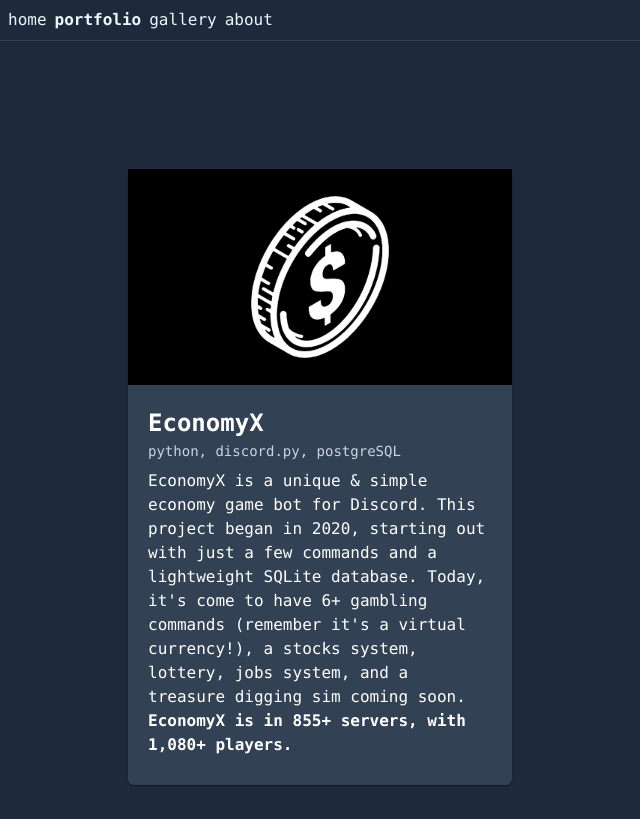
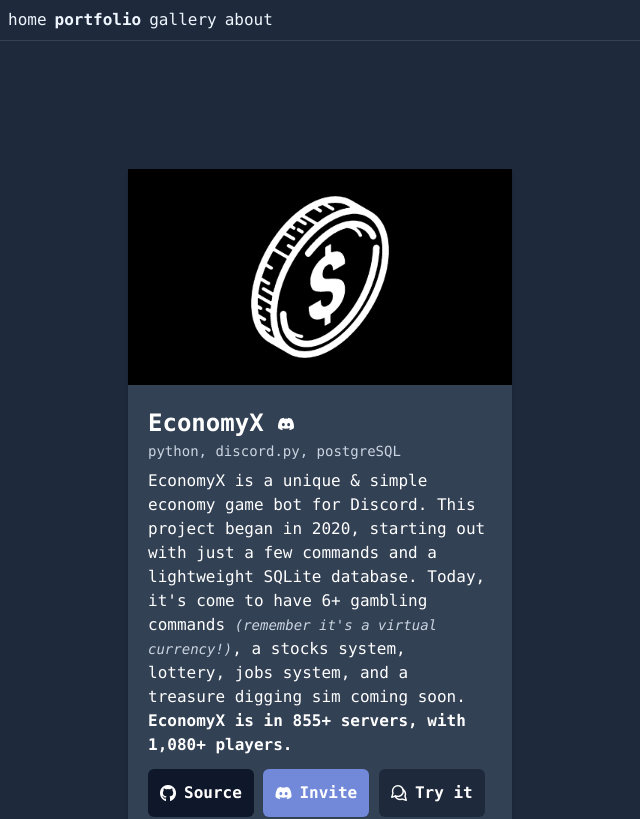
Before and after one commit to averwhy/aversite, a React (Vite) app: page /portfolio in a window 1280 px wide. Shown: the top 819 px of the page, without its empty margins (0-640 px from the left). Built offline with nearby package versions, Linux system fonts and the light colour scheme.

Commit message:
lots of progress :D

```diff
--- a/package.json
+++ b/package.json
@@ -16,6 +16,7 @@
     "@tanstack/react-router": "^1.58.3",
     "aversite": "file:",
     "imgix": "^0.0.2",
+    "primeicons": "^7.0.0",
     "primereact": "^10.8.3",
     "react": "^18.3.1",
     "react-dom": "^18.3.1",
--- a/src/main.tsx
+++ b/src/main.tsx
@@ -1,7 +1,7 @@
-import { StrictMode } from 'react'
 import ReactDOM from 'react-dom/client'
 import { RouterProvider, createRouter } from '@tanstack/react-router'
 import './index.css';
+import 'primeicons/primeicons.css';
 
 // Import the generated route tree
 import { routeTree } from './routeTree.gen'
--- a/src/routes/portfolio.lazy.tsx
+++ b/src/routes/portfolio.lazy.tsx
@@ -1,28 +1,52 @@
 import { createLazyFileRoute } from '@tanstack/react-router'
+import { isSupported } from 'firebase/messaging/sw'
+import { Button } from 'primereact/button'
 import { Card } from 'primereact/card'
 
 export const Route = createLazyFileRoute('/portfolio')({
   component: Portfolio,
 })
 
+const ecoxGithubURL = "https://github.com/averwhy/EconomyX"
+const ecoxInviteURL = "https://discord.com/api/oauth2/authorize?client_id=780480654277476352&permissions=0&scope=bot"
+const ecoxSupportURL = ""
+
 const ecoCardPT = {
-  subTitle: { className: 'text-slate-300 font-light text-sm m-0' },
+  subTitle: { className: 'text-slate-300 font-light text-sm m-0 mb-1' },
   title : { className: 'mb-0' },
-  content: { className: 'py-2' }
+  content: { className: 'py-1' },
+  footer: { className: 'py-2' },
 }
 
 const ecoxHeader = (
   <img alt='EconomyX banner' src="./src/assets/ecox-banner.png"/>
 )
 
+function sourceClick(){ window.open(ecoxGithubURL) }
+function inviteClick(){ window.open(ecoxInviteURL) }
+function tryitClick(){ window.open(ecoxSupportURL) }
+
+const ecoxFooter = (
+  <>
+    <Button label="Source" icon="pi pi-github" link onClick={sourceClick} className='bg-slate-900 p-3 hover:bg-slate-950'/>
+    {" "}
+    <Button label="Invite" icon="pi pi-discord" link onClick={inviteClick} className='bg-blurple p-3 hover:bg-new-blurple'/>
+    {" "}
+    <Button label="Try it" icon="pi pi-comments" link onClick={tryitClick} className='bg-slate-800 p-3 hover:bg-slate-900'/>
+  </>
+)
+
+const ecoCardTitle = ( <>EconomyX <span className="pi pi-discord"></span></> )
+
 function Portfolio() {
   return (
     <div className='p-32 animate-fade'>
-      <Card header={ecoxHeader} title="EconomyX" subTitle="python, discord.py, postgreSQL" pt={ecoCardPT} className='bg-slate-700 text-white font-mono font-bold md:w-96 sm:w-56'>
+      <Card header={ecoxHeader} title={ecoCardTitle} subTitle="python, discord.py, postgreSQL" footer={ecoxFooter} pt={ecoCardPT} className='bg-slate-700 text-white font-mono font-bold md:w-96 sm:w-56'>
         <p className="font-normal">
             EconomyX is a unique & simple economy game bot for Discord. This project began in 2020, starting out with just a few commands and a lightweight
-            SQLite database. Today, it's come to have 6+ gambling commands (remember it's a virtual currency!), a stocks system, lottery, jobs system, and
-            a treasure digging sim coming soon.
+            SQLite database.
+            Today, it's come to have 6+ gambling commands <span className="italic text-slate-300 text-sm">(remember it's a virtual currency!)</span>,
+            a stocks system, lottery, jobs system, and a treasure digging sim coming soon.
         </p>
         <p>
           EconomyX is in 855+ servers, with 1,080+ players.
--- a/tailwind.config.js
+++ b/tailwind.config.js
@@ -7,6 +7,10 @@ export default {
   ],
   theme: {
     extend: {
+      colors: {
+        'blurple': '#7289da',
+        'new-blurple': '#5865F2'
+      },
 			animation: {
 				fade: 'fadeIn .7s ease-in-out',
 			},
```
Also changed, not shown: 1 other file (tests, documents, lock files or other folders).
